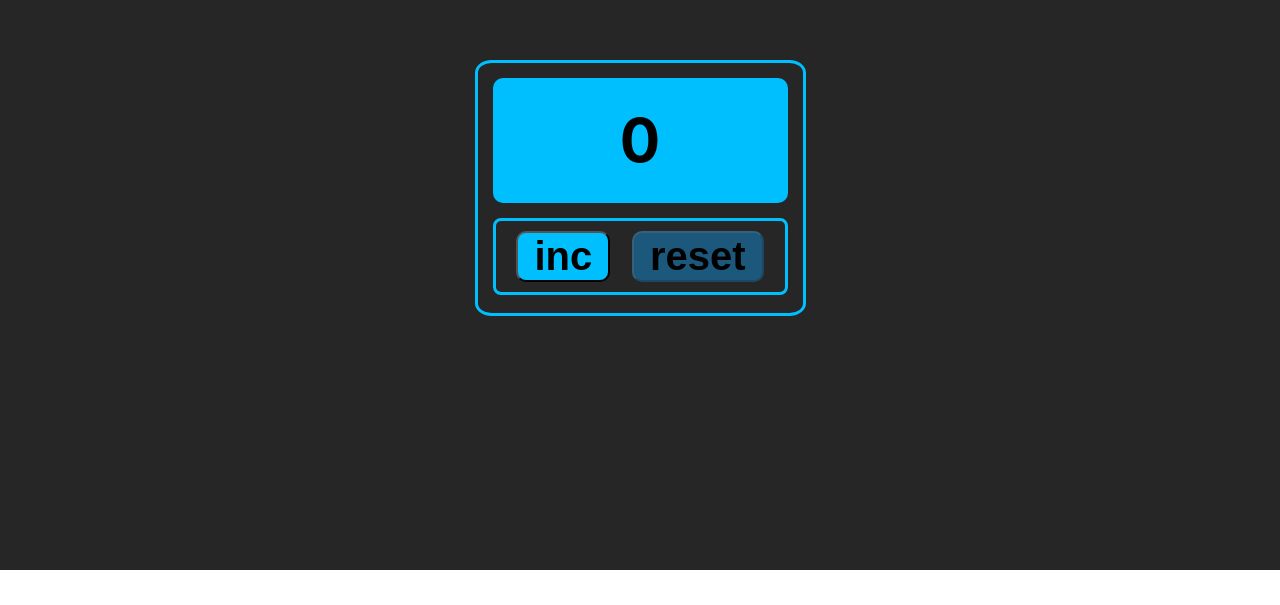
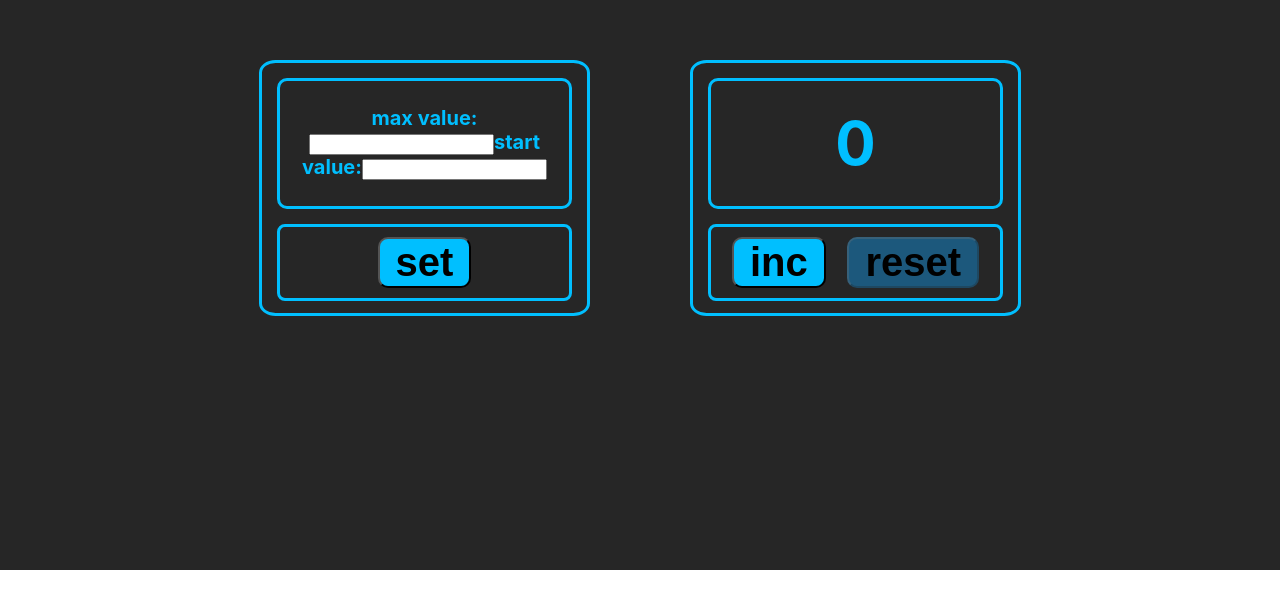
Before and after one commit to AlexandrPanevkin/Counter, a React (Create React App) app: page / in a window 1280 px wide. Shown: the part 195-800 px from the top of the page. Built offline with nearby package versions, Linux system fonts and the light colour scheme.

Commit message:
add Settings

```diff
--- a/src/App.module.css
+++ b/src/App.module.css
@@ -51,3 +51,12 @@
   width: 325px;
   height: 250px;
 }
+
+.Settings {
+  font-weight: bold;
+  border: 3px solid deepskyblue;
+  border-radius: 5%;
+  width: 325px;
+  height: 250px;
+  margin-right: 100px;
+}
--- a/src/App.tsx
+++ b/src/App.tsx
@@ -1,11 +1,14 @@
 import React, {useState} from 'react';
 import s from './App.module.css'
-import {Counter} from "./Counter";
+import {Counter} from "./Components/Counter";
+import {Settings} from "./Components/Settings";
 
 export type CounterValueType = 0 | 1 | 2 | 3 | 4 | 5
 
 function App() {
-    let [counterValue, setCounterValue] = useState<CounterValueType>(0)
+    const [counterValue, setCounterValue] = useState<CounterValueType>(0)
+
+    const [minValue, setMinValue] = useState(0)
 
 
     const increaseCounterValue = (incValue: CounterValueType) => {
@@ -28,13 +31,14 @@ function App() {
 
     return (
         <div className={s.App}>
+            <div className={s.Settings}>
+                <Settings counterValue={counterValue}/>
+            </div>
             <div className={s.Counter}><Counter
                 counterValue={counterValue}
                 increaseCounterValue={increaseCounterValue}
                 resetCounterValue={resetCounterValue}
             /></div>
-
-
         </div>
     );
 }
--- /dev/null
+++ b/src/Components/Button.tsx
@@ -0,0 +1,18 @@
+import React from 'react';
+import s from "./Counter.module.css";
+
+type ButtonPropsType = {
+    counterValue: number
+    onClickCallback: () => void
+    buttonName: string
+    disabled: boolean
+}
+
+export const Button = (props: ButtonPropsType) => {
+    const onClickCallBack = () => {
+        props.onClickCallback()
+    }
+    return (
+        <button disabled={props.disabled} className={s.incValue} onClick={onClickCallBack}><span className={s.incResetValue}>{props.buttonName}</span></button>
+    );
+};
--- a/src/Counter.module.css
+++ b/src/Components/Counter.module.css
@@ -1,17 +1,18 @@
 .CounterValue {
     display: flex;
-    background-color: deepskyblue;
+    border: 3px solid deepskyblue;
     margin: 15px;
     height: 125px;
     border-radius: 10px;
     justify-content: center;
     align-items: center;
     font-size: 60px;
+    color: deepskyblue
 }
 
 .CounterRedValue {
     display: flex;
-    background-color: deepskyblue;
+    border: 3px solid deepskyblue;
     margin: 15px;
     height: 125px;
     border-radius: 10px;
@@ -55,3 +56,8 @@
     background-color: rgba(17, 165, 255, 0.4);
     color: black
 }
+
+button:active {
+    background-color: #282c34;
+    color: deepskyblue;
+}
--- /dev/null
+++ b/src/Components/Counter.tsx
@@ -0,0 +1,33 @@
+import React from 'react';
+import {CounterValueType} from "../App";
+import s from './Counter.module.css'
+import {Button} from "./Button";
+
+type CounterPropsType = {
+    counterValue: CounterValueType
+    increaseCounterValue: (incValue: CounterValueType) => void
+    resetCounterValue: () => void
+}
+
+export const Counter = (props: CounterPropsType) => {
+    const incOnClickHandler = () => {
+        props.increaseCounterValue(props.counterValue)
+    }
+    const resetOnClickHandler = () => {
+        props.resetCounterValue()
+    }
+
+    return (
+        <div>
+            <div className={props.counterValue === 5 ? s.CounterRedValue : s.CounterValue}>
+                {props.counterValue}
+            </div>
+            <div className={s.incResetBox}>
+                <Button disabled={props.counterValue === 5} counterValue={5} onClickCallback={incOnClickHandler}
+                        buttonName={'inc'}/>
+                <Button disabled={props.counterValue === 0} counterValue={0} onClickCallback={resetOnClickHandler}
+                        buttonName={'reset'}/>
+            </div>
+        </div>
+    );
+};
--- /dev/null
+++ b/src/Components/Settings.module.css
@@ -0,0 +1,28 @@
+.settingsValue {
+    display: flex;
+    border: 3px solid deepskyblue;
+    margin: 15px;
+    height: 125px;
+    border-radius: 10px;
+    justify-content: center;
+    align-items: center;
+    font-size: 20px;
+    color: deepskyblue;
+}
+
+.setBox {
+    display: flex;
+    border: 3px solid deepskyblue;
+    border-radius: 8px;
+    margin: 15px;
+    padding: 10px;
+    justify-content: space-around;
+}
+
+.setValue {
+    font-size: 40px;
+    cursor: pointer;
+    background-color: deepskyblue;
+    font-weight: bold;
+    border-radius: 10px;
+}
--- /dev/null
+++ b/src/Components/Settings.tsx
@@ -0,0 +1,26 @@
+import React from 'react';
+import { Button } from './Button';
+import s from './Settings.module.css'
+
+type SettingsPropsType = {
+    counterValue: number
+}
+
+export const Settings = (props: SettingsPropsType) => {
+    return (
+        <div>
+            <div className={s.settingsValue}>
+                <div>
+                    max value:
+                    <input type="number"/>
+                    start value:
+                    <input type="number"/>
+                </div>
+                <div></div>
+            </div>
+            <div className={s.setBox}>
+               <Button counterValue={props.counterValue} onClickCallback={()=>{}} buttonName={'set'} disabled={false}/>
+            </div>
+        </div>
+    )
+};
--- a/src/Counter.tsx
+++ /dev/null
@@ -1,29 +0,0 @@
-import React from 'react';
-import {CounterValueType} from "./App";
-import s from './Counter.module.css'
-
-type CounterPropsType = {
-    counterValue: CounterValueType
-    increaseCounterValue: (incValue: CounterValueType) => void
-    resetCounterValue:()=>void
-}
-
-export const Counter = (props: CounterPropsType) => {
-    const incOnClickHandler = (incValue: CounterValueType) => {
-        props.increaseCounterValue(incValue)
-    }
-    const resetOnClickHandler = () => {
-props.resetCounterValue()
-    }
-    return (
-        <div>
-            <div className={props.counterValue===5 ? s.CounterRedValue : s.CounterValue}>
-                {props.counterValue}
-            </div>
-            <div className={s.incResetBox}>
-                <button disabled={props.counterValue===5} className={s.incValue} onClick={() => incOnClickHandler(props.counterValue)}><span className={s.incResetValue}>inc</span></button>
-                <button disabled={props.counterValue===0} className={s.resetValue} onClick={resetOnClickHandler}><span className={s.incResetValue}>reset</span></button>
-            </div>
-        </div>
-    );
-};
```
